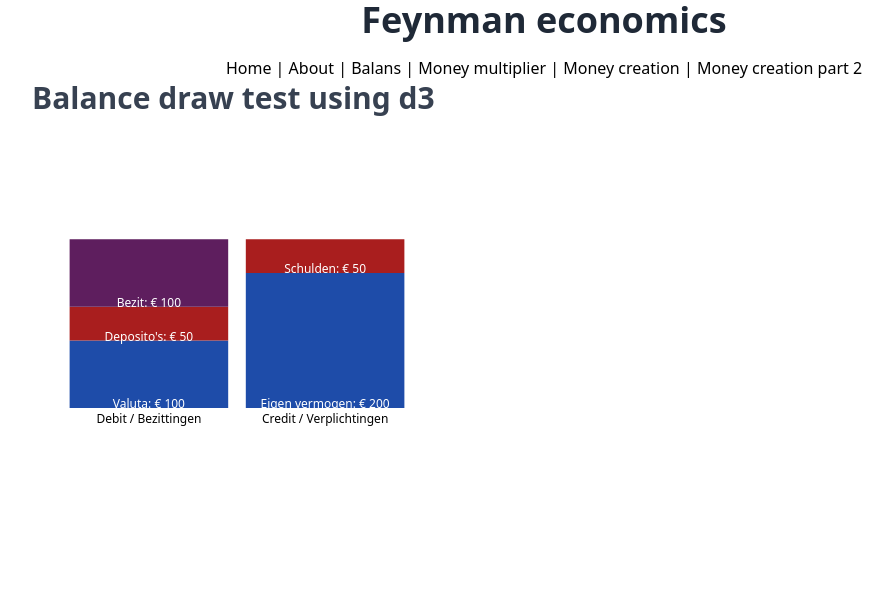
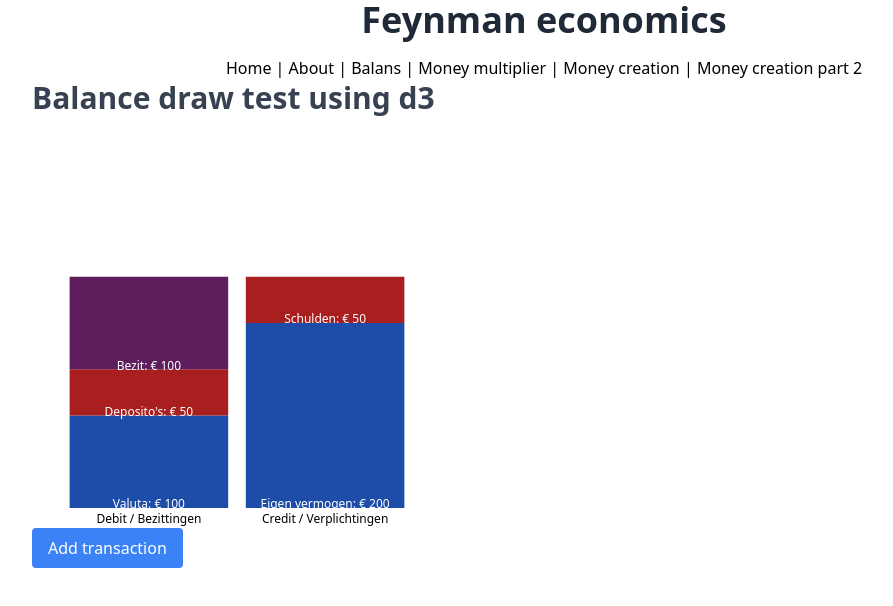
Before and after one commit to jurcello/feynman-economy, a Vue app: page /barchart in a window 1280 px wide. Shown: the top 606 px of the page, without its empty margins (96-989 px from the left). Built offline with nearby package versions, Linux system fonts and the light colour scheme.

Commit message:
Refactor balance rendering and add dynamic updates
Moved balance stacking logic into a redraw function to enable dynamic updates when balance status changes. Updated test component to include a button for adding transactions and trigger re-renders for better interactivity.

```diff
--- a/src/components/D3BalanceDrawTest.vue
+++ b/src/components/D3BalanceDrawTest.vue
@@ -1,10 +1,11 @@
 <template>
 <h2>Balance draw test using d3</h2>
-  <D3BalanceDrawer :balance="balance" :width="width" :height="height" />
+  <D3BalanceDrawer :balance="balance" :width="400" :height="400" />
+  <button class="btn" @click="addTransaction">Add transaction</button>
 </template>
 
 <script setup lang="ts">
-import {Balance, CreditTypes, DebitTypes, InitialBalance} from "@/balance";
+import {Balance, CreditTypes, DebitTypes, InitialBalance, Transaction} from "@/balance";
 import D3BalanceDrawer from "@/components/D3BalanceDrawer.vue";
 
 const initialBalance: InitialBalance = {
@@ -20,9 +21,15 @@ const initialBalance: InitialBalance = {
 };
 
 const balance = Balance.createFromInitialBalance('Barbie', initialBalance);
-const width = 400;
-const height = 300;
 
+const addTransaction = () => {
+  balance.addTransaction(new Transaction(
+      'Test',
+      40,
+      { type: DebitTypes.property},
+      { type: CreditTypes.equity},
+  ));
+}
 </script>
 
 <style scoped>
--- a/src/components/D3BalanceDrawer.vue
+++ b/src/components/D3BalanceDrawer.vue
@@ -19,8 +19,8 @@ const chart = ref<HTMLElement | null>(null);
 const margin = {top: 10, right: 10, bottom: 20, left: 20 };
 const CHART_WIDTH = props.width;
 const CHART_HEIGHT = props.height;
-const WIDTH = 400 - margin.left - margin.right;
-const HEIGHT = 300 - margin.top - margin.bottom;
+const WIDTH = CHART_WIDTH - margin.left - margin.right;
+const HEIGHT = CHART_HEIGHT - margin.top - margin.bottom;
 
 const x = d3.scaleBand()
     .domain(['debit', 'credit'])
@@ -35,7 +35,6 @@ const y = d3.scaleLinear()
 const color = d3.scaleOrdinal()
     .domain(Object.keys(colorMappings))
     .range(Object.values(colorMappings));
-
 
 function drawBalances(svg: d3.Selection<SVGGElement, unknown, null | HTMLElement, any>, balanceType: string, stackedData: d3.Series<{
   [p: string]: number
@@ -64,13 +63,6 @@ function drawBalances(svg: d3.Selection<SVGGElement, unknown, null | HTMLElement
 }
 
 onMounted(() => {
-  const stackedDebit = d3
-      .stack()
-      .keys(Object.keys(props.balance.debit))([props.balance.debit]);
-
-  const stackedCredit = d3
-      .stack()
-      .keys(Object.keys(props.balance.credit))([props.balance.credit]);
 
   const svg = d3.select(chart.value)
       .append("svg")
@@ -79,8 +71,26 @@ onMounted(() => {
       .append("g")
       .attr("transform", `translate(${margin.left}, ${margin.top})`) as d3.Selection<SVGGElement, unknown, null | HTMLElement, any>;
 
-  drawBalances(svg, "debit", stackedDebit);
-  drawBalances(svg, "credit", stackedCredit);
+  const redraw = () => {
+    const stackedDebit = d3
+        .stack()
+        .keys(Object.keys(props.balance.debit))([props.balance.debit]);
+
+    const stackedCredit = d3
+        .stack()
+        .keys(Object.keys(props.balance.credit))([props.balance.credit]);
+
+    drawBalances(svg, "debit", stackedDebit);
+    drawBalances(svg, "credit", stackedCredit);
+  }
+
+  redraw();
+
+  props.balance.registerBalanceStatusCallback((status) => {
+    console.log('Balance status updated:', status.inBalance);
+    redraw();
+  })
+
 
   const bottomLabels = [
     {
```
